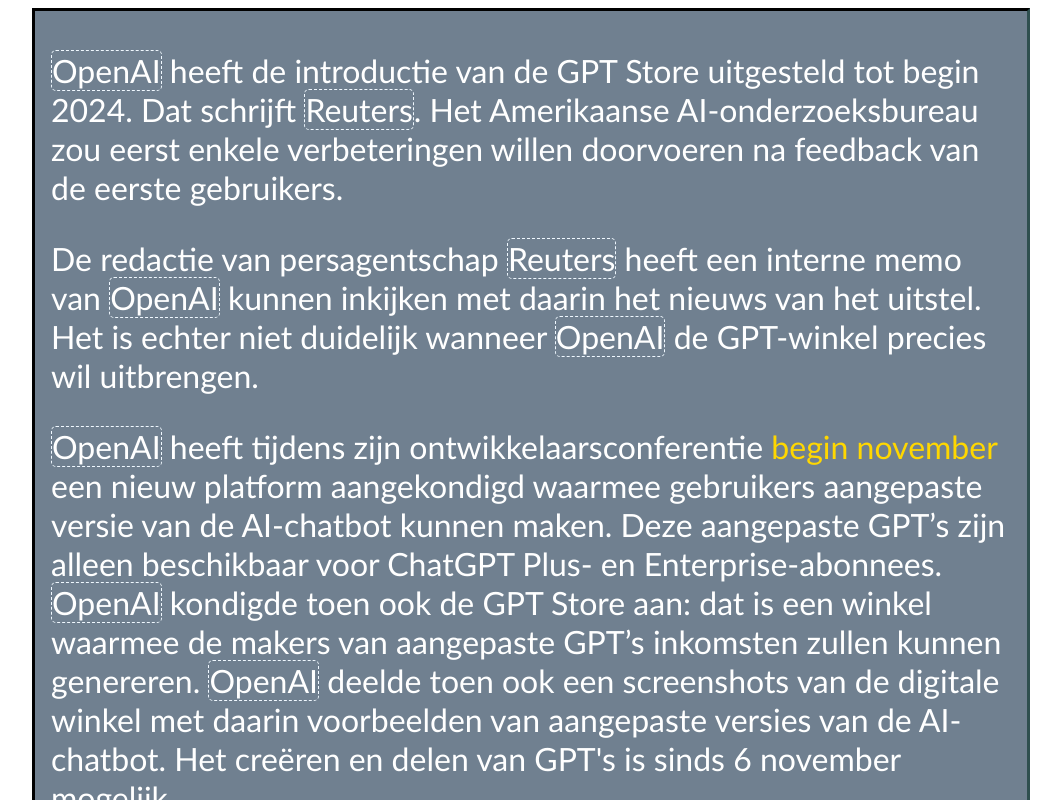
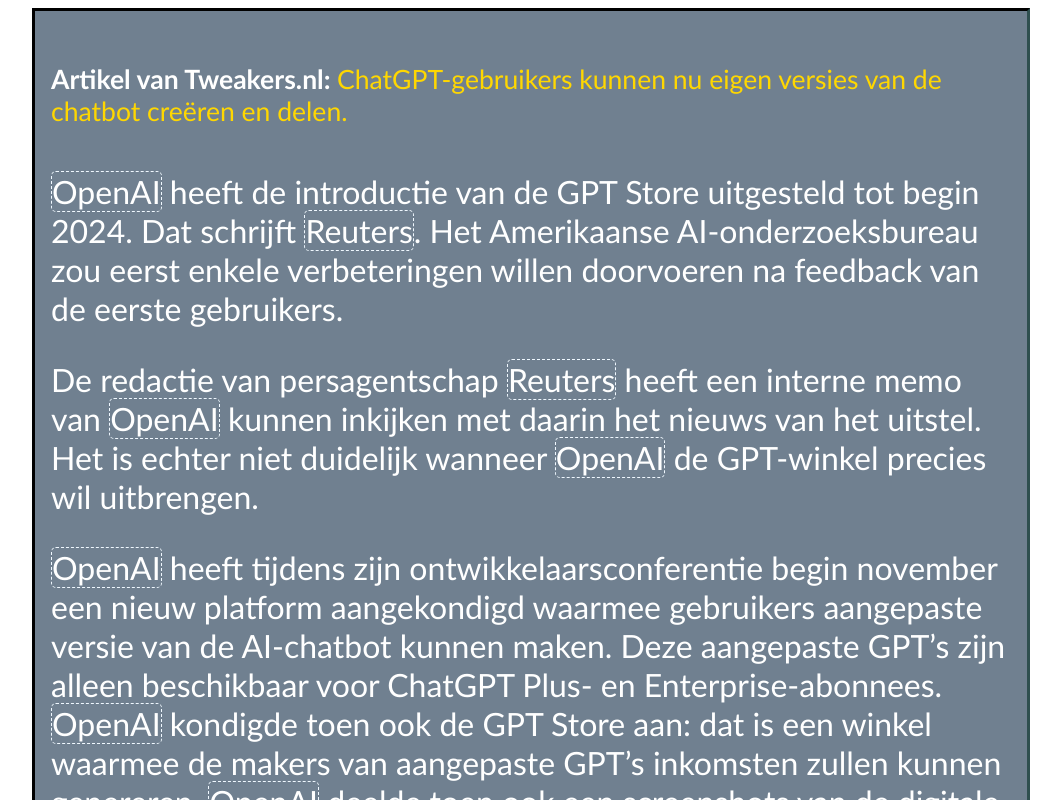
Before and after one commit to reposman33/hottext, an Angular app: page / in a window 1280 px wide. Shown: the top 800 px of the page, without its empty margins (109-1170 px from the left). Built offline with nearby package versions, Linux system fonts and the light colour scheme.

Commit message:
bronvermelding tekst toevoegen.

```diff
--- a/src/app/app.component.html
+++ b/src/app/app.component.html
@@ -1,5 +1,15 @@
 <dynamictext>
   <div>
+    <h5>
+      Artikel van Tweakers.nl:
+      <a
+        href="https://tweakers.net/nieuws/215332/chatgpt-gebruikers-kunnen-nu-eigen-versies-van-de-chatbot-creeren-en-delen.html"
+        title="ChatGPT-gebruikers kunnen nu eigen versies van de chatbot creëren en delen"
+        target="_blank"
+        >ChatGPT-gebruikers kunnen nu eigen versies van de chatbot creëren en
+        delen.</a
+      >
+    </h5>
     <p>
       <span data-hottext="OpenAI">OpenAI</span> heeft de introductie van de GPT
       Store uitgesteld tot begin 2024. Dat schrijft
@@ -17,22 +27,16 @@
     </p>
     <p>
       <span data-hottext="OpenAI">OpenAI</span> heeft tijdens zijn
-      ontwikkelaarsconferentie
-      <a
-        href="https://tweakers.net/nieuws/215332/chatgpt-gebruikers-kunnen-nu-eigen-versies-van-de-chatbot-creeren-en-delen.html"
-        title="ChatGPT-gebruikers kunnen nu eigen versies van de chatbot creëren en delen"
-        target="_blank"
-        >begin november</a
-      >
-      een nieuw platform aangekondigd waarmee gebruikers aangepaste versie van
-      de AI-chatbot kunnen maken. Deze aangepaste GPT’s zijn alleen beschikbaar
-      voor ChatGPT Plus- en Enterprise-abonnees.
-      <span data-hottext="OpenAI">OpenAI</span> kondigde toen ook de GPT Store
-      aan: dat is een winkel waarmee de makers van aangepaste GPT’s inkomsten
-      zullen kunnen genereren. <span data-hottext="OpenAI">OpenAI</span> deelde
-      toen ook een screenshots van de digitale winkel met daarin voorbeelden van
-      aangepaste versies van de AI-chatbot. Het creëren en delen van GPT's is
-      sinds 6 november mogelijk.
+      ontwikkelaarsconferentie begin november een nieuw platform aangekondigd
+      waarmee gebruikers aangepaste versie van de AI-chatbot kunnen maken. Deze
+      aangepaste GPT’s zijn alleen beschikbaar voor ChatGPT Plus- en
+      Enterprise-abonnees. <span data-hottext="OpenAI">OpenAI</span> kondigde
+      toen ook de GPT Store aan: dat is een winkel waarmee de makers van
+      aangepaste GPT’s inkomsten zullen kunnen genereren.
+      <span data-hottext="OpenAI">OpenAI</span> deelde toen ook een screenshots
+      van de digitale winkel met daarin voorbeelden van aangepaste versies van
+      de AI-chatbot. Het creëren en delen van GPT's is sinds 6 november
+      mogelijk.
     </p>
   </div>
 </dynamictext>
```
